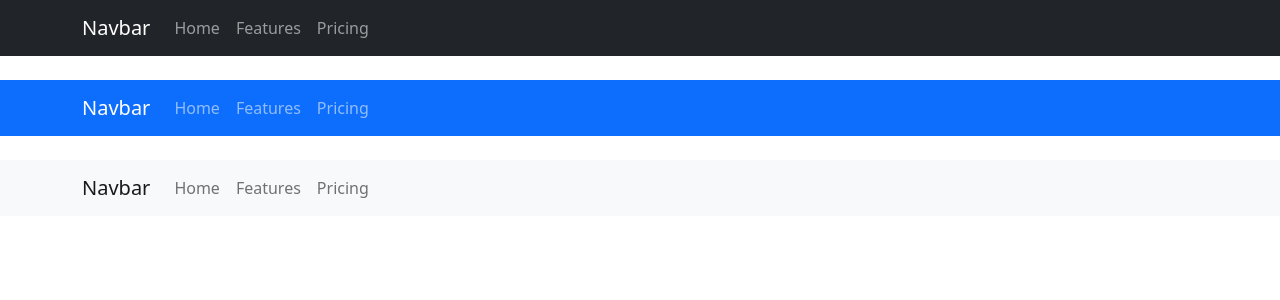
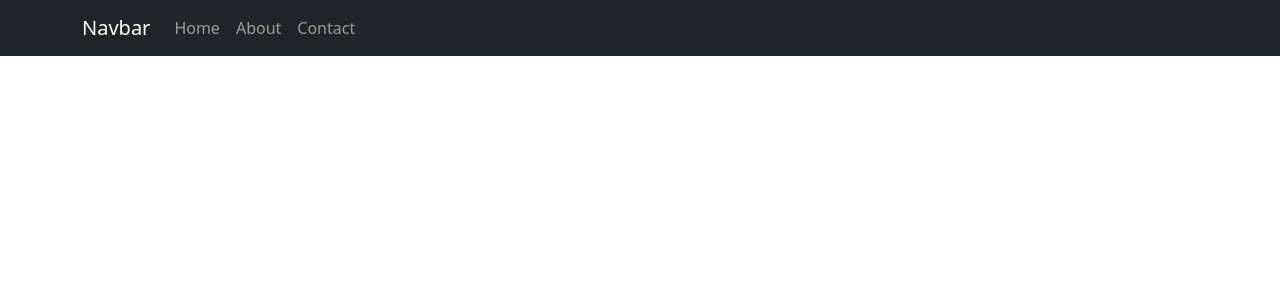
Before and after one commit to Reidwilliamson13/react-project-114, a React (Create React App) app in the folder react-app-114/: page / in a window 1280 px wide. Shown: the top 300 px of the page. Built offline with nearby package versions, Linux system fonts and the light colour scheme.

Commit message:
update navbar, install react router dom

```diff
--- a/react-app-114/package.json
+++ b/react-app-114/package.json
@@ -10,6 +10,7 @@
     "react": "^17.0.2",
     "react-bootstrap": "^2.1.1",
     "react-dom": "^17.0.2",
+    "react-router-dom": "^6.2.1",
     "react-scripts": "5.0.0",
     "web-vitals": "^2.1.3"
   },
--- a/react-app-114/src/App.js
+++ b/react-app-114/src/App.js
@@ -9,34 +9,12 @@ function App() {
             <Navbar.Brand href="#home">Navbar</Navbar.Brand>
             <Nav className="me-auto">
               <Nav.Link href="#home">Home</Nav.Link>
-              <Nav.Link href="#features">Features</Nav.Link>
-              <Nav.Link href="#pricing">Pricing</Nav.Link>
-            </Nav>
-          </Container>
-        </Navbar>
-        <br />
-        <Navbar bg="primary" variant="dark">
-          <Container>
-            <Navbar.Brand href="#home">Navbar</Navbar.Brand>
-            <Nav className="me-auto">
-              <Nav.Link href="#home">Home</Nav.Link>
-              <Nav.Link href="#features">Features</Nav.Link>
-              <Nav.Link href="#pricing">Pricing</Nav.Link>
+              <Nav.Link href="#features">About</Nav.Link>
+              <Nav.Link href="#pricing">Contact</Nav.Link>
             </Nav>
           </Container>
         </Navbar>
 
-        <br />
-        <Navbar bg="light" variant="light">
-          <Container>
-            <Navbar.Brand href="#home">Navbar</Navbar.Brand>
-            <Nav className="me-auto">
-              <Nav.Link href="#home">Home</Nav.Link>
-              <Nav.Link href="#features">Features</Nav.Link>
-              <Nav.Link href="#pricing">Pricing</Nav.Link>
-            </Nav>
-          </Container>
-        </Navbar>
       </>
     </div>
   );
```
Also changed, not shown: 1 other file (tests, documents, lock files or other folders).
